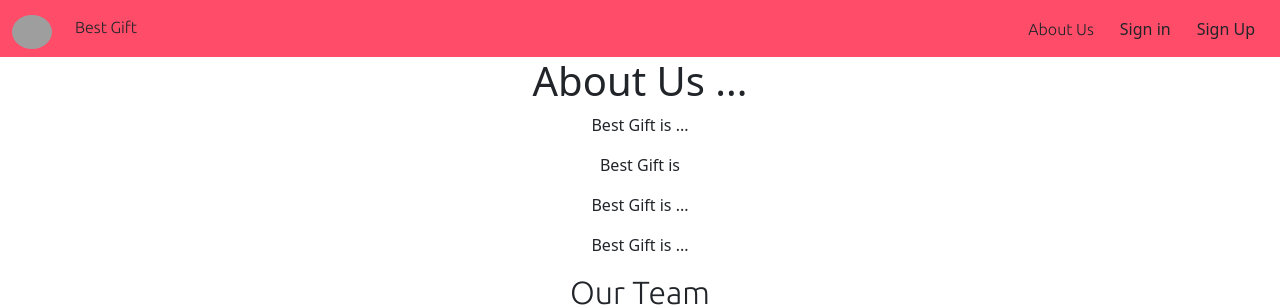
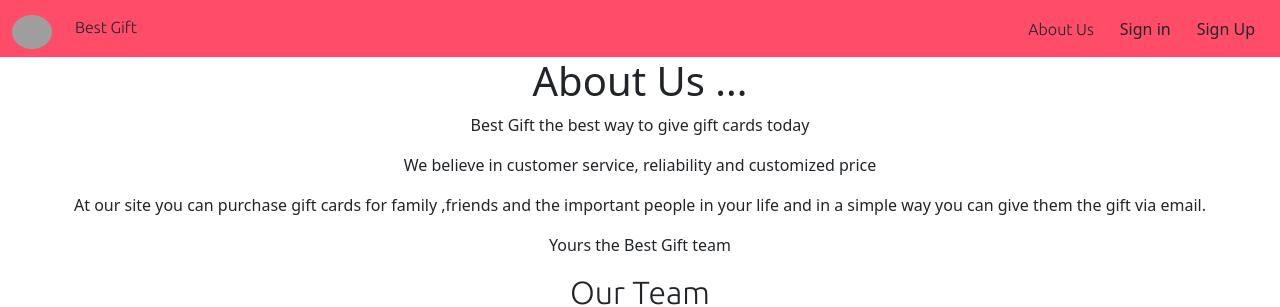
Before and after one commit to Amitdayan1/Gifts, a React (Create React App) app: page /About in a window 1280 px wide. Shown: the top 307 px of the page. Built offline with nearby package versions, Linux system fonts and the light colour scheme; grey boxes are pictures that could not be loaded.

Commit message:
cart insert and remove

```diff
--- a/src/About.js
+++ b/src/About.js
@@ -9,10 +9,10 @@ function About () {
                   integrity="sha384-1BmE4kWBq78iYhFldvKuhfTAU6auU8tT94WrHftjDbrCEXSU1oBoqyl2QvZ6jIW3" crossOrigin="anonymous"/>
         <div className="about-section">
             <h1>About Us ...</h1>
-            <p>Best Gift is ... </p>
-            <p>Best Gift is  </p>
-            <p>Best Gift is ... </p>
-            <p>Best Gift is ... </p>
+            <p>Best Gift the best way to give gift cards today </p>
+            <p>We believe in customer service, reliability and customized price</p>
+            <p>At our site you can purchase gift cards for family ,friends and the important people in your life and in a simple way you can give them the gift via email.</p>
+            <p>Yours the Best Gift team</p>
             <p></p>
         </div>
         </div>
--- a/src/Cart.js
+++ b/src/Cart.js
@@ -22,6 +22,7 @@ class Cart extends React.Component {
             })
     })}
 
+
     render() {
         return (
             <div>
--- a/src/Product.js
+++ b/src/Product.js
@@ -21,6 +21,7 @@ function Product (props) {
             {!props.data.selected &&
             <button className="btn" onClick={()=> {
                 const cookies = new Cookies();
+                cookies.set("inCart",true);
                 let token=cookies.get("token");
                 cookies.set("product",props.data.uniqId);
                 axios.get("http://127.0.0.1:8989/set-user-cart",{
@@ -28,9 +29,11 @@ function Product (props) {
                         token:token,
                         uniqId:props.data.uniqId
                     }
-                }).then(response=>{
+                }).then(response=> {
                     window.location.reload();
+
                 })
+
             }} >
                 <svg xmlns="http://www.w3.org/2000/svg" width="25" height="25" fill="currentColor"
                      className="bi bi-cart-plus" viewBox="0 0 16 16">
@@ -38,8 +41,11 @@ function Product (props) {
                         d="M9 5.5a.5.5 0 0 0-1 0V7H6.5a.5.5 0 0 0 0 1H8v1.5a.5.5 0 0 0 1 0V8h1.5a.5.5 0 0 0 0-1H9V5.5z"/>
                     <path
                         d="M.5 1a.5.5 0 0 0 0 1h1.11l.401 1.607 1.498 7.985A.5.5 0 0 0 4 12h1a2 2 0 1 0 0 4 2 2 0 0 0 0-4h7a2 2 0 1 0 0 4 2 2 0 0 0 0-4h1a.5.5 0 0 0 .491-.408l1.5-8A.5.5 0 0 0 14.5 3H2.89l-.405-1.621A.5.5 0 0 0 2 1H.5zm3.915 10L3.102 4h10.796l-1.313 7h-8.17zM6 14a1 1 0 1 1-2 0 1 1 0 0 1 2 0zm7 0a1 1 0 1 1-2 0 1 1 0 0 1 2 0z"/>
-                </svg></button>}
-                        {props.data.selected &&
+                </svg></button>
+           }
+           {props.data.selected&&
+                            <div>
+                                <p>Price:{props.data.price}</p>
                         <button className="btn" onClick={()=> {
                             const cookies = new Cookies();
                             let token=cookies.get("token");
@@ -58,7 +64,7 @@ function Product (props) {
                                 <path d="M6.5 7a.5.5 0 0 0 0 1h4a.5.5 0 0 0 0-1h-4z"/>
                                 <path
                                     d="M.5 1a.5.5 0 0 0 0 1h1.11l.401 1.607 1.498 7.985A.5.5 0 0 0 4 12h1a2 2 0 1 0 0 4 2 2 0 0 0 0-4h7a2 2 0 1 0 0 4 2 2 0 0 0 0-4h1a.5.5 0 0 0 .491-.408l1.5-8A.5.5 0 0 0 14.5 3H2.89l-.405-1.621A.5.5 0 0 0 2 1H.5zm3.915 10L3.102 4h10.796l-1.313 7h-8.17zM6 14a1 1 0 1 1-2 0 1 1 0 0 1 2 0zm7 0a1 1 0 1 1-2 0 1 1 0 0 1 2 0z"/>
-                            </svg></button>}
+                            </svg></button></div>}
         </div>
                 </div>
         </div>
```
